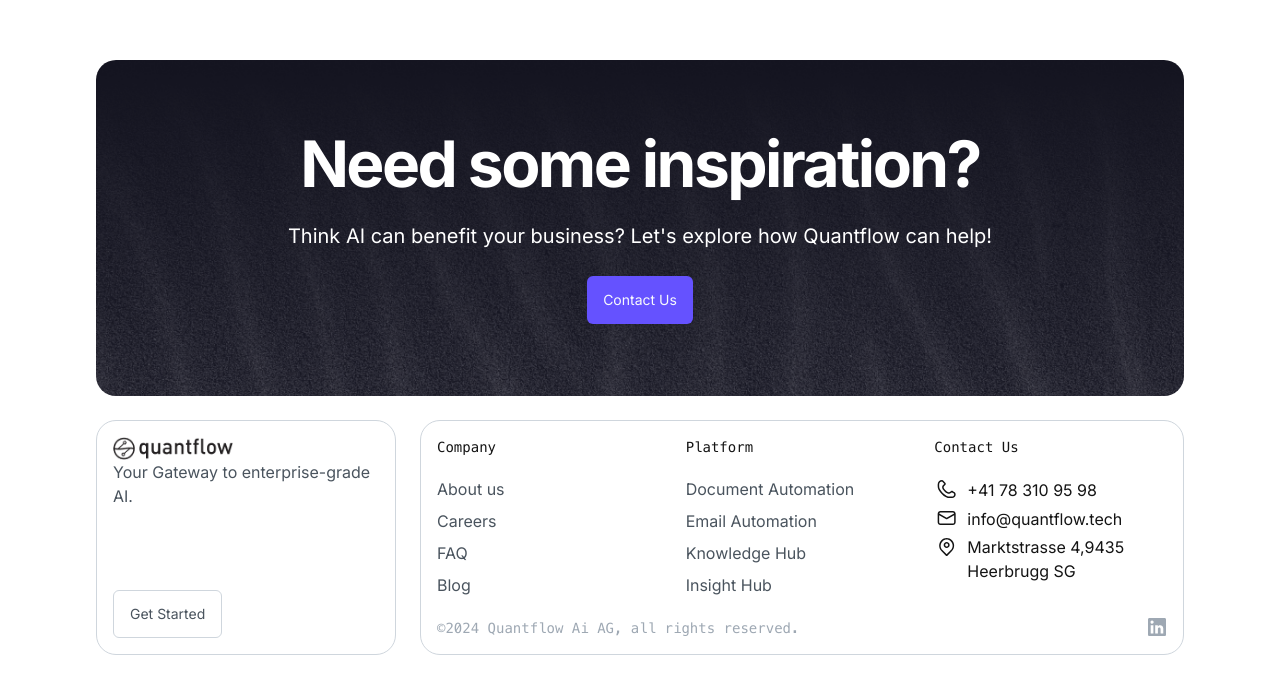
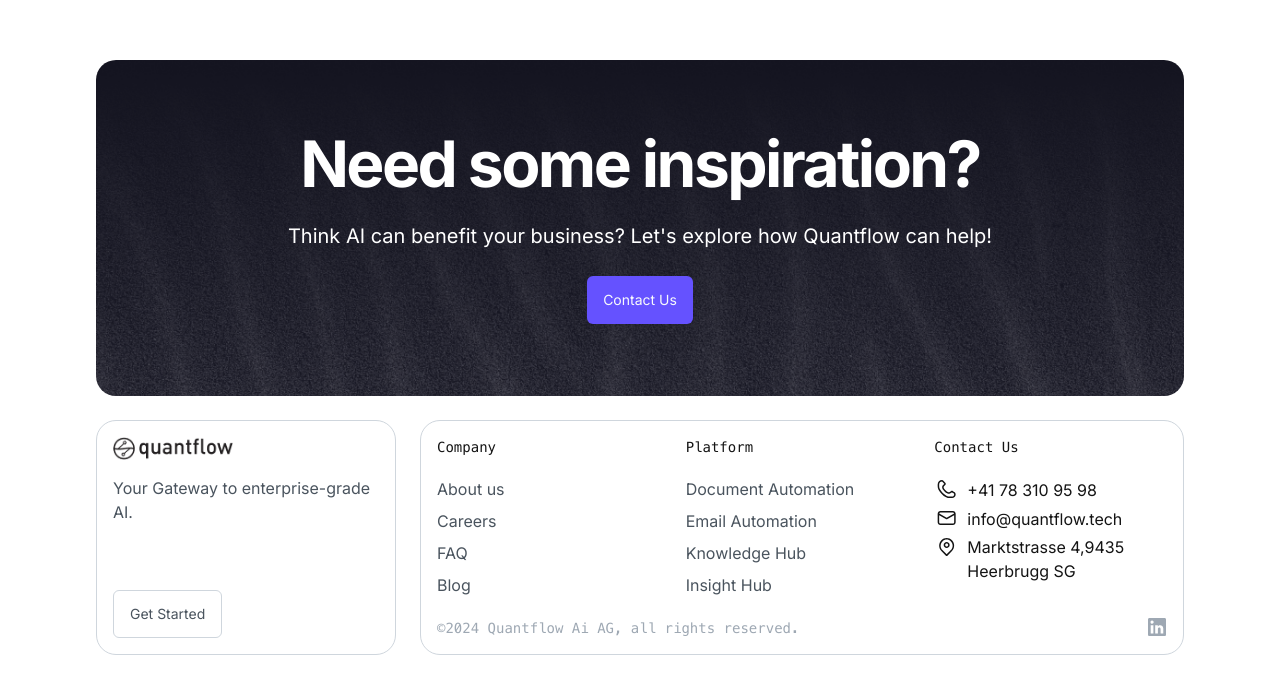
Before and after one commit to marville001/quantflow, a Next.js app: page / in a window 1280 px wide. Shown: the part 4295-4988 px from the top of the page. Built offline with nearby package versions, Linux system fonts and the light colour scheme.

Commit message:
update footer bg

```diff
--- a/src/components/layout/footer.tsx
+++ b/src/components/layout/footer.tsx
@@ -35,7 +35,7 @@
 							<div className="flex-1">
 								<Image src="/assets/images/quantflow-logo-black.png" alt="Quantflow" width={120} height={40} />
 
-								<p className="body-normal text-grey-600 mb-4">Your Gateway to enterprise-grade AI.</p>
+								<p className="body-normal text-grey-600 my-4">Your Gateway to enterprise-grade AI.</p>
 							</div>
 
 							<Button variant={"outline"} className="mt-auto w-max">Get Started</Button>
```
